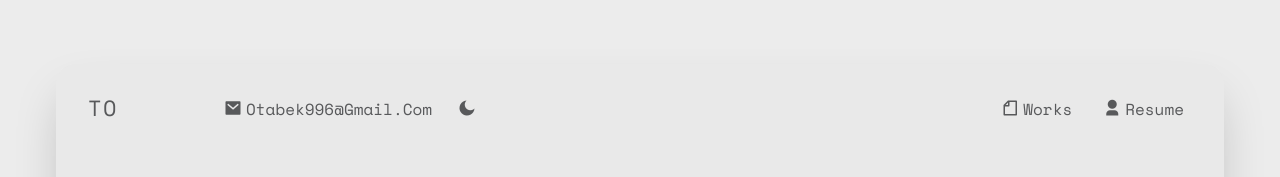
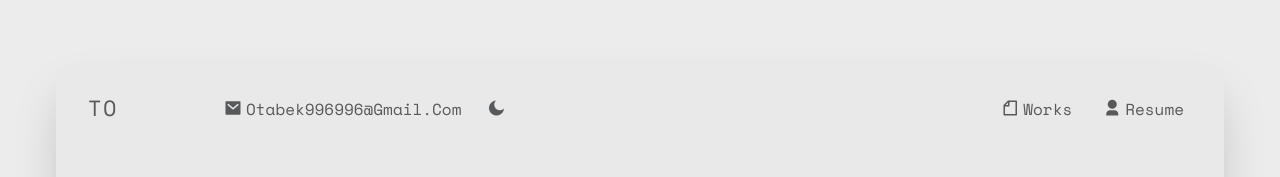
Before and after one commit to Otabek996/responsive-to-website, a React (Create React App) app: page / in a window 1280 px wide. Shown: the top 177 px of the page. Built offline with nearby package versions, Linux system fonts and the light colour scheme.

Commit message:
Changed email

```diff
--- a/src/components/Header/Header.jsx
+++ b/src/components/Header/Header.jsx
@@ -28,7 +28,7 @@ const Header = () => {
             <li className={styles.nav__item}>
               <a className={styles.nav__link} href="mailto:otabek996@gmail.com">
                 <i className="ri-mail-fill"></i>
-                <span>otabek996@gmail.com</span>
+                <span>otabek996996@gmail.com</span>
               </a>
             </li>
 
```
